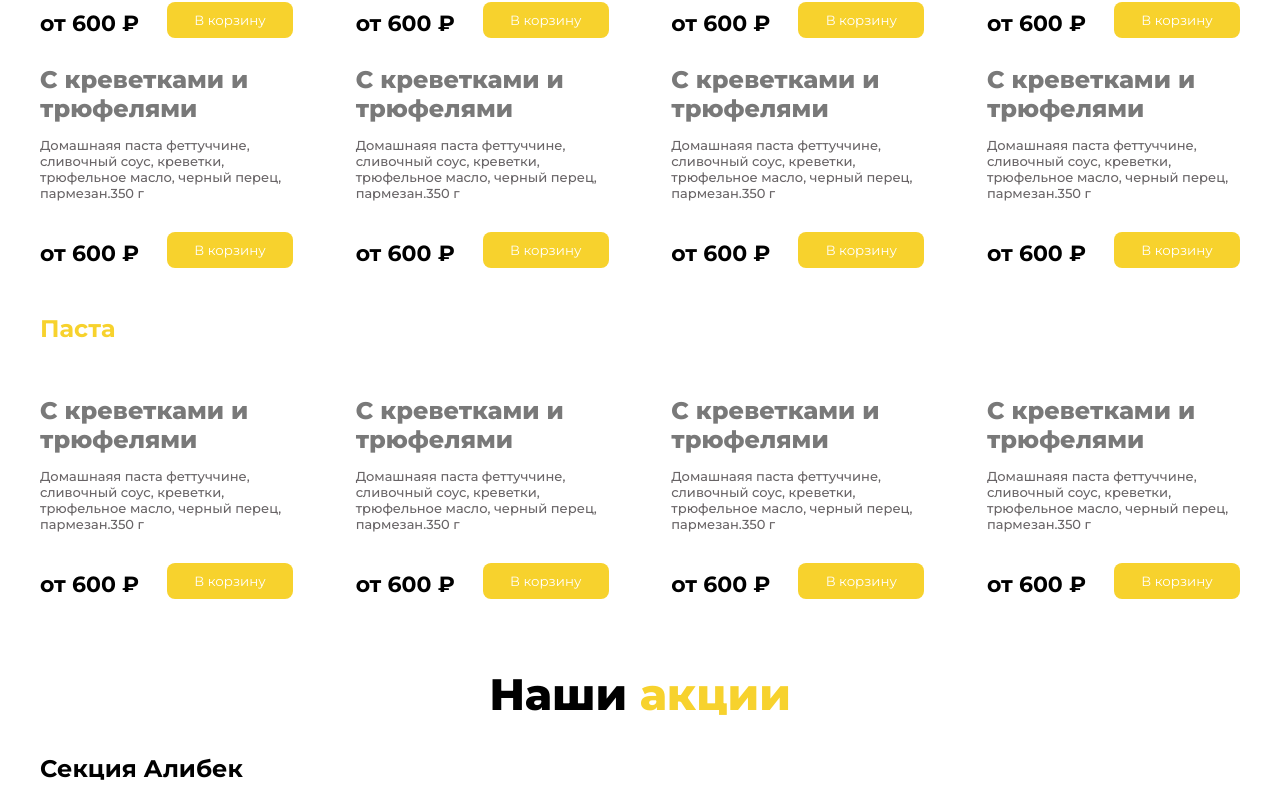
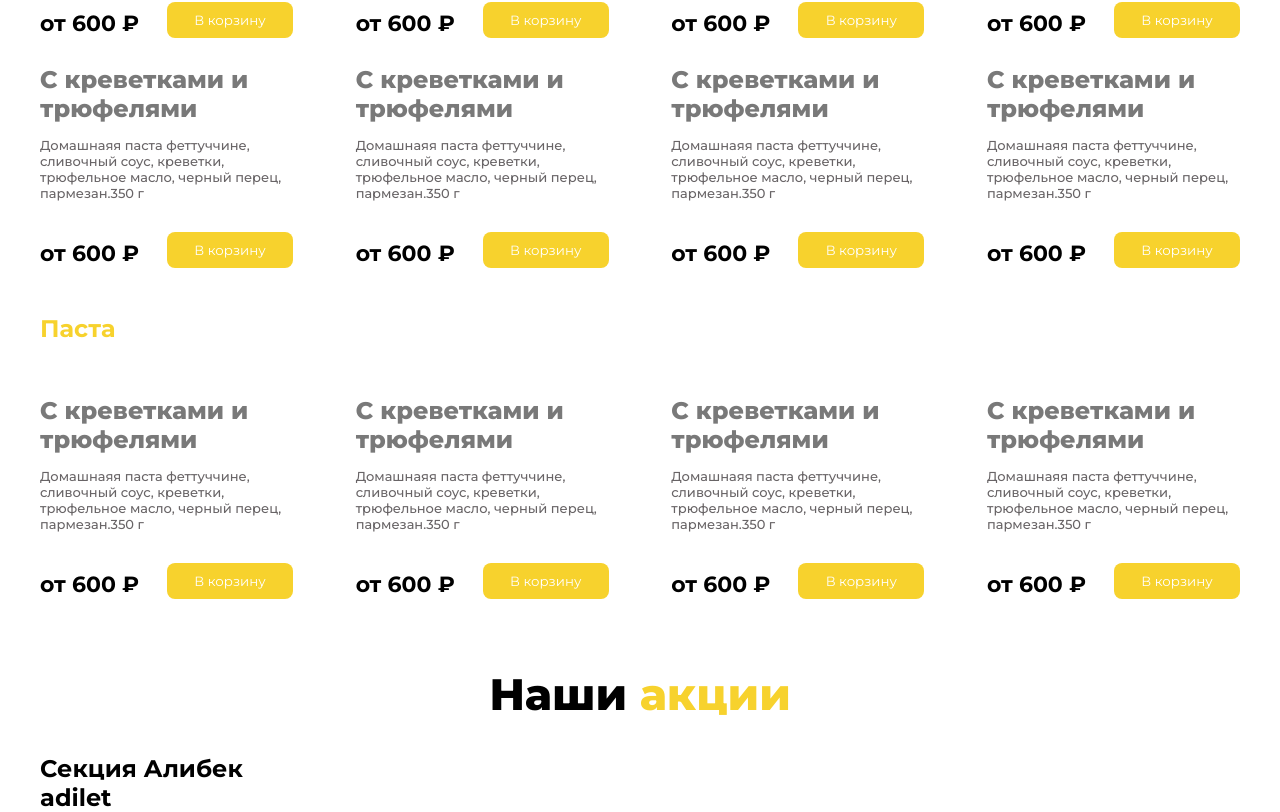
Before and after one commit to jenishbeko/fib, a plain HTML site: page index.html in a window 1280 px wide. Shown: the part 1723-2535 px from the top of the page. Before the commit the page ends 2506 px from the top, so only its background shows below. Drawn offline with Linux system fonts and the light colour scheme.

Commit message:
'adilet3'

```diff
--- a/index.html
+++ b/index.html
@@ -316,6 +316,7 @@
         <div class="container">
             <h3>Наши <span class="t">акции</span></h3>
             <h2>Секция Алибек</h2>
+            <h2>adilet</h2>
         </div>
     </section>
 </main>
```
